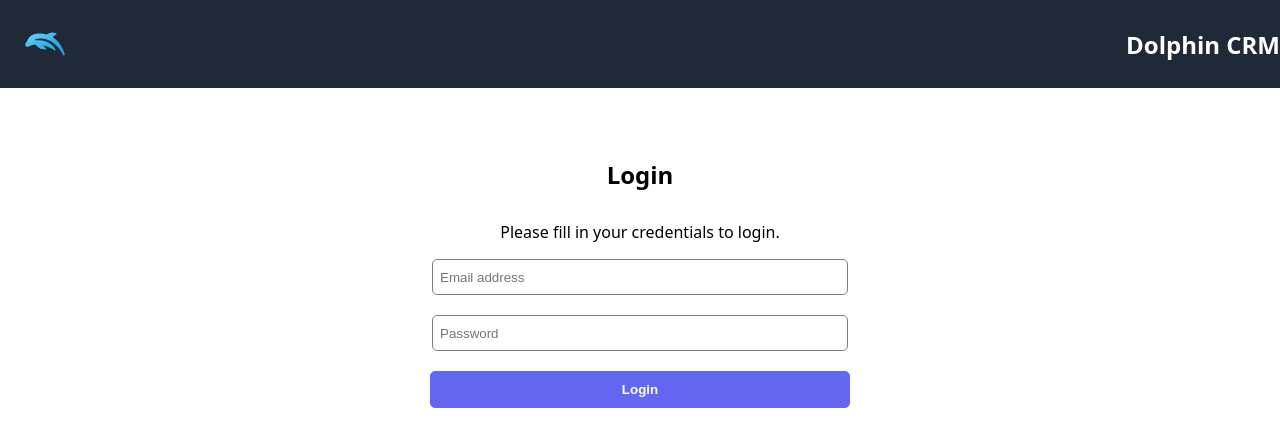
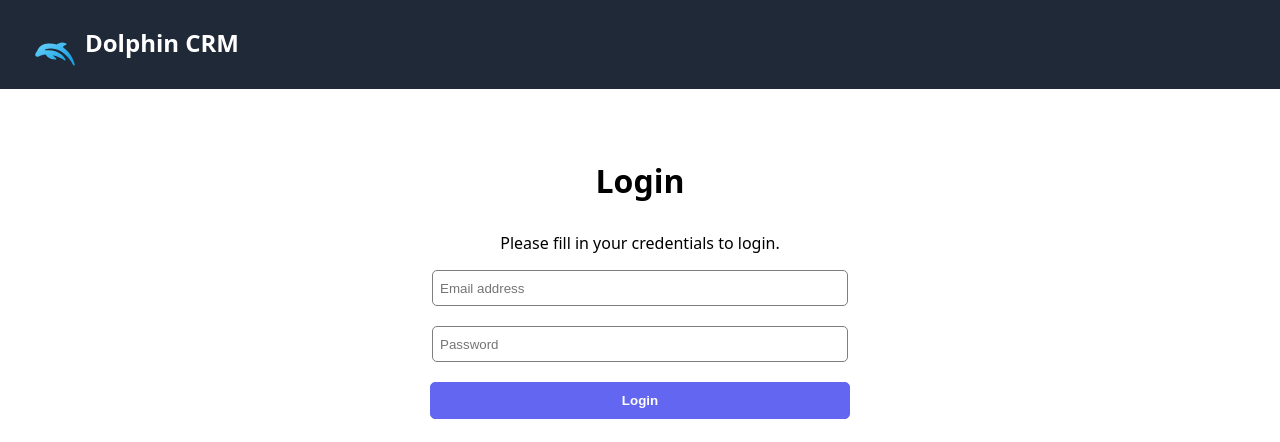
Before and after one commit to jaecoder20/info2180-finalproject, a PHP site: page /info2180-finalproject/auth/login.php in a window 1280 px wide. Shown: the top 442 px of the page. Run offline with PHP 8.4, Linux system fonts and the light colour scheme.

Commit message:
Fixed the header css

```diff
--- a/styles/login.css
+++ b/styles/login.css
@@ -6,32 +6,35 @@ body{
 img{
     height: 50px;
     width:50px;
-}
-
-h1{
-    color: white;
-    font-size: 1.5rem;
+    margin-left: 20px;
+    margin-top: 19px;
+    margin-right: 5px;
 }
 
 .container{
     display: flex;
     background-color: #1f2937;
-    padding-left: 20px;
-    align-items: center;
-    justify-content: space-between;
-    height: 11vh;
+    padding: 10px;
+    margin-bottom: auto;
 
 }
+.container h1{
+    font-family: system-ui, -apple-system, BlinkMacSystemFont, 'Segoe UI', Roboto, Oxygen, Ubuntu, Cantarell, 'Open Sans', 'Helvetica Neue', sans-serif;
+    color: white;
+    text-align: left;
+    font-size: 1.5rem;
 
+}
 
 .body{
     display: block;
     text-align: center;
     margin-top: 70px;
+
+
 }
-
 h2{
-    font-weight: 700;
+    font-size: 2rem;
     margin-bottom: 30px;
 }
 input{
@@ -68,14 +71,14 @@ label{
 
 }
 
-#padlock{
+/*#padlock{
     width: 30px;
     height: 20px;
     position: absolute;
     left: 550px;
     top: 315px;
 
-}
+}*/
 
 footer{
     font-family: system-ui, -apple-system, BlinkMacSystemFont, 'Segoe UI', Roboto, Oxygen, Ubuntu, Cantarell, 'Open Sans', 'Helvetica Neue', sans-serif;
```
